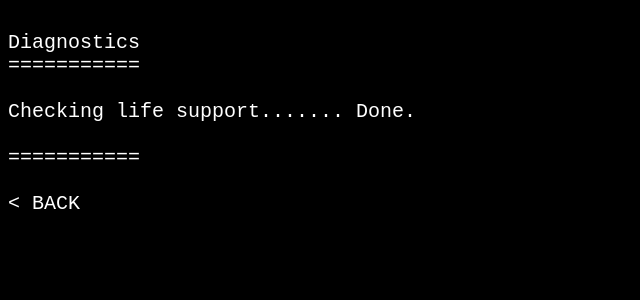
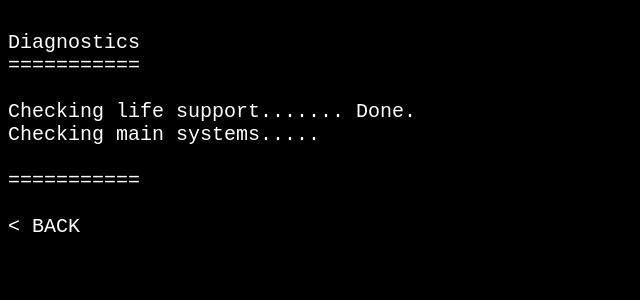
Before and after one commit to megalo3/ypsilon, an Angular app: page /diagnostics in a window 1280 px wide. Shown: the top 300 px of the page, without its empty margins (0-640 px from the left). Built offline with nearby package versions, Linux system fonts and the light colour scheme.

Commit message:
Slow Type

```diff
--- a/src/app/diagnostics/diagnostics.component.html
+++ b/src/app/diagnostics/diagnostics.component.html
@@ -1,18 +1,24 @@
 <app-title />
-<div>{{ text() }}</div>
-    <!-- Checking life support....... Done.
-Checking main systems....... Done.
-
-WARNING: Airflow 82.4%. Check crew quarters vents for blockage.
-WARNING: Shower #5 non-functional as of 1 day(s).
-
-NOTICE: Air filters replaced 455 day(s) ago.
-NOTICE: Mineshaft lift maintained 455 day(s) ago.
-
-=====
-
-SUMMARY:
-All systems operating within acceptable parameters. -->
+<!-- Checking life support....... Done. -->
+<div>{{ chain[0]() }}{{ chain[1]() }} {{ chain[2]() }}</div>
+<!-- Checking main systems....... Done. -->
+<div>{{ chain[4]() }}{{ chain[5]() }} {{ chain[6]() }}</div>
+<!-- WARNING: Airflow 82.4%. Check crew quarters vents for blockage. -->
+<div class="error">{{ chain[8]() }}</div>
+<!-- WARNING: Shower #5 non-functional as of 1 day(s). -->
+<div class="error">{{ chain[10]() }}</div>
+<!-- NOTICE: Air filters replaced 455 day(s) ago. -->
+<div>{{ chain[12]() }}</div>
+<!-- NOTICE: Mineshaft lift maintained 455 day(s) ago. -->
+<div>{{ chain[14]() }}</div>
+<!-- =========== -->
+<div *ngIf="chain[16]().length > 0"><br /></div>
+<div>{{ chain[16]() }}</div>
+<div *ngIf="chain[16]().length > 0"><br /></div>
+<!-- SUMMARY: -->
+<div>{{ chain[17]() }}</div>
+<!-- All systems operating within acceptable parameters. -->
+<div>{{ chain[18]() }}</div>
 <br />
 <div>===========</div>
 <br />
--- a/src/app/diagnostics/diagnostics.component.ts
+++ b/src/app/diagnostics/diagnostics.component.ts
@@ -2,20 +2,44 @@ import { Component, OnInit, Signal, signal } from '@angular/core';
 import { TitleComponent } from '../title/title.component';
 import { RouterLink } from '@angular/router';
 import { SlowTypeService } from '../slow-type.service';
+import { NgFor, NgIf } from '@angular/common';
 
 @Component({
     selector: 'app-diagnostics',
     standalone: true,
-    imports: [TitleComponent, RouterLink],
+    imports: [TitleComponent, RouterLink, NgFor, NgIf],
     templateUrl: './diagnostics.component.html',
 })
 export class DiagnosticsComponent implements OnInit {
-    text: Signal<string> = signal('One');
+    chain: Signal<string>[] = [];
 
     constructor(private slowType: SlowTypeService) {}
 
     ngOnInit(): void {
-        const input = 'Checking life support....... Done.';
-        this.text = this.slowType.slowType(input, 50);
+        const speed = 30;
+        const fast = 10;
+        const slow =  250;
+        const pause = 500;
+        this.chain = this.slowType.slowTypeChain([
+            { value: 'Checking life support', time: speed },
+            { value: '.......', time: slow },
+            { value: 'Done.', time: speed },
+            { value: ' ', time: pause },
+            { value: 'Checking main systems', time: speed },
+            { value: '.......', time: slow },
+            { value: 'Done.', time: speed },
+            { value: ' ', time: pause },
+            { value: 'WARNING: Airflow 82.4%. Check crew quarters vents for blockage.', time: speed, },
+            { value: ' ', time: pause },
+            { value: 'WARNING: Shower #5 non-functional as of 1 day(s).', time: speed, },
+            { value: ' ', time: pause },
+            { value: 'NOTICE: Air filters replaced 455 day(s) ago.', time: speed, },
+            { value: ' ', time: pause },
+            { value: 'NOTICE: Mineshaft lift maintained 455 day(s) ago.', time: speed, },
+            { value: ' ', time: pause },
+            { value: '===========', time: fast, },
+            { value: 'SUMMARY:', time: speed, },
+            { value: 'All systems operating within acceptable parameters.', time: speed, },
+        ]);
     }
 }
--- a/src/app/slow-type.service.ts
+++ b/src/app/slow-type.service.ts
@@ -20,4 +20,24 @@ export class SlowTypeService {
 
         return slowTypeSignal;
     }
+
+    slowTypeChain(inputs: { value: string; time: number }[]): Signal<string>[] {
+        const signals: Signal<string>[] = [];
+        inputs.forEach(() => signals.push(signal<string>('')));
+        let totalTime = 0;
+        inputs.forEach((input, index) => {
+            setTimeout(() => {
+                signals[index] = this.slowType(
+                    input.value,
+                    input.time
+                );
+            }, totalTime);
+            totalTime += this.#getTypeFullTime(input.value, input.time);
+        });
+        return signals;
+    }
+
+    #getTypeFullTime(value: string, time: number): number {
+        return time * value.length;
+    }
 }
```
